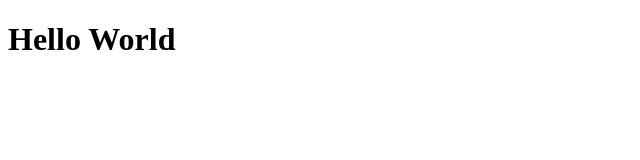
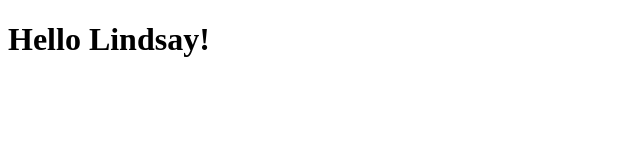
Before and after one commit to ThinGorilla/js-fundamentals-2018, a plain HTML site: page index.html in a window 1280 px wide. Shown: the whole page, without its empty margins (0-640 px from the left). Drawn offline with Linux system fonts and the light colour scheme.

Commit message:
Text Change
World > Lindsay

```diff
--- a/index.html
+++ b/index.html
@@ -7,6 +7,6 @@
   <title>JS fundamentals 2018</title>
 </head>
 <body>
-  <h1>Hello World</h1>
+  <h1>Hello Lindsay!</h1>
 </body>
 </html>
```
